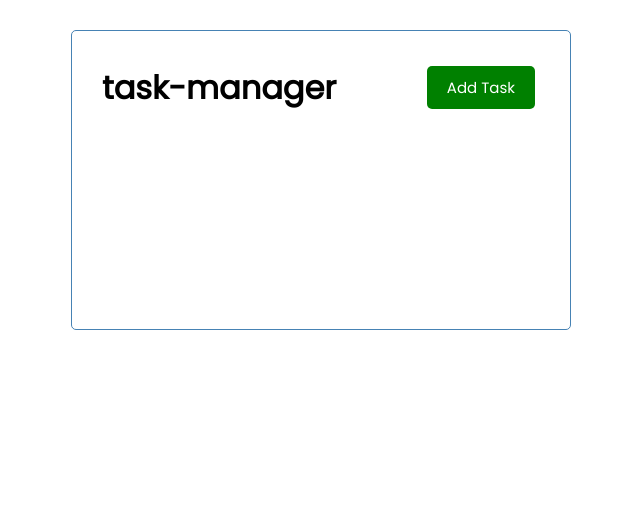
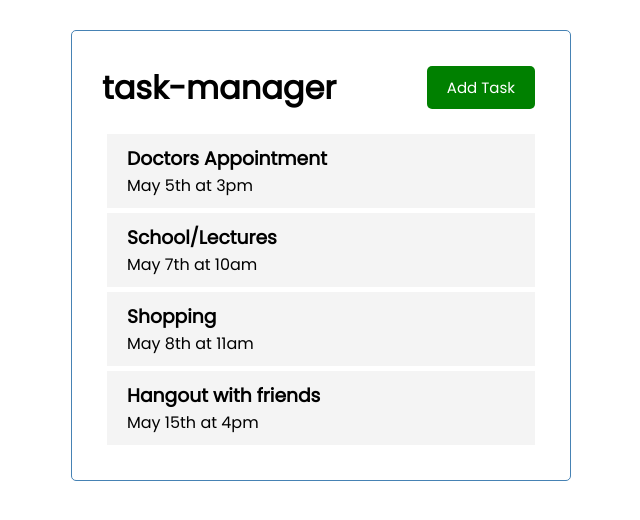
Before and after one commit to Alice2212/task-app, an Angular app: page / in a window 1280 px wide. Shown: the top 520 px of the page, without its empty margins (319-959 px from the left). Built offline with nearby package versions, Linux system fonts and the light colour scheme.

Commit message:
upload task

```diff
--- a/src/app/app.component.html
+++ b/src/app/app.component.html
@@ -1,3 +1,4 @@
 <div class="container">
     <app-header></app-header>
+    <app-tasks></app-tasks>
 </div>
--- a/src/app/app.module.ts
+++ b/src/app/app.module.ts
@@ -5,12 +5,16 @@ import { AppRoutingModule } from './app-routing.module';
 import { AppComponent } from './app.component';
 import { HeaderComponent } from './components/header/header.component';
 import { ButtonComponent } from './components/button/button.component';
+import { TasksComponent } from './components/tasks/tasks.component';
+import { TaskItemComponent } from './components/task-item/task-item.component';
 
 @NgModule({
   declarations: [
     AppComponent,
     HeaderComponent,
-    ButtonComponent
+    ButtonComponent,
+    TasksComponent,
+    TaskItemComponent
   ],
   imports: [
     BrowserModule,
--- /dev/null
+++ b/src/app/components/task-item/task-item.component.css
@@ -0,0 +1,16 @@
+.task{
+    background: #f4f4f4;
+    margin: 5px;
+    padding: 10px 20px;
+    cursor: pointer;
+}
+
+.task .reminder{
+    border-left: 5px solid green;
+}
+
+.task h3{
+    display: flex;
+    align-items: center;
+    justify-content: space-between;
+}
--- /dev/null
+++ b/src/app/components/task-item/task-item.component.html
@@ -0,0 +1,4 @@
+<div class="task">
+    <h3>{{task.text}}</h3>
+    <p>{{task.day}}</p>
+</div>
--- /dev/null
+++ b/src/app/components/tasks/tasks.component.html
@@ -0,0 +1,2 @@
+<app-task-item *ngFor="let task of tasks" [task]="task">
+</app-task-item>
--- /dev/null
+++ b/src/app/components/tasks/tasks.component.ts
@@ -0,0 +1,12 @@
+import { Component } from '@angular/core';
+import { Task } from '../../Task';
+import {TASKS} from '../../mock-tasks';
+
+@Component({
+  selector: 'app-tasks',
+  templateUrl: './tasks.component.html',
+  styleUrls: ['./tasks.component.css']
+})
+export class TasksComponent {
+  tasks: Task[] = TASKS;
+}
```
Also changed, not shown: src/app/components/task-item/task-item.component.ts (added, +11 -0 lines), src/app/components/tasks/tasks.component.css (added), 2 other files (tests, documents, lock files or other folders).
